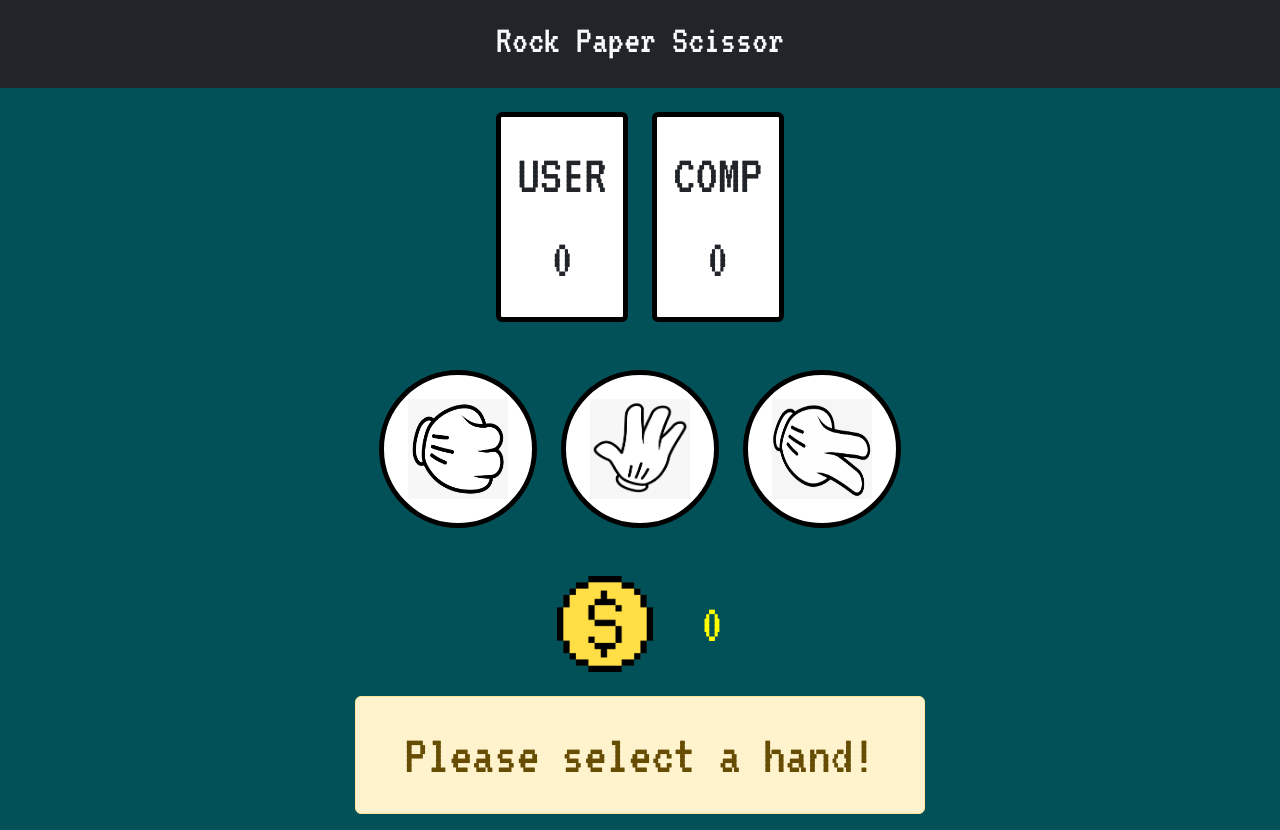
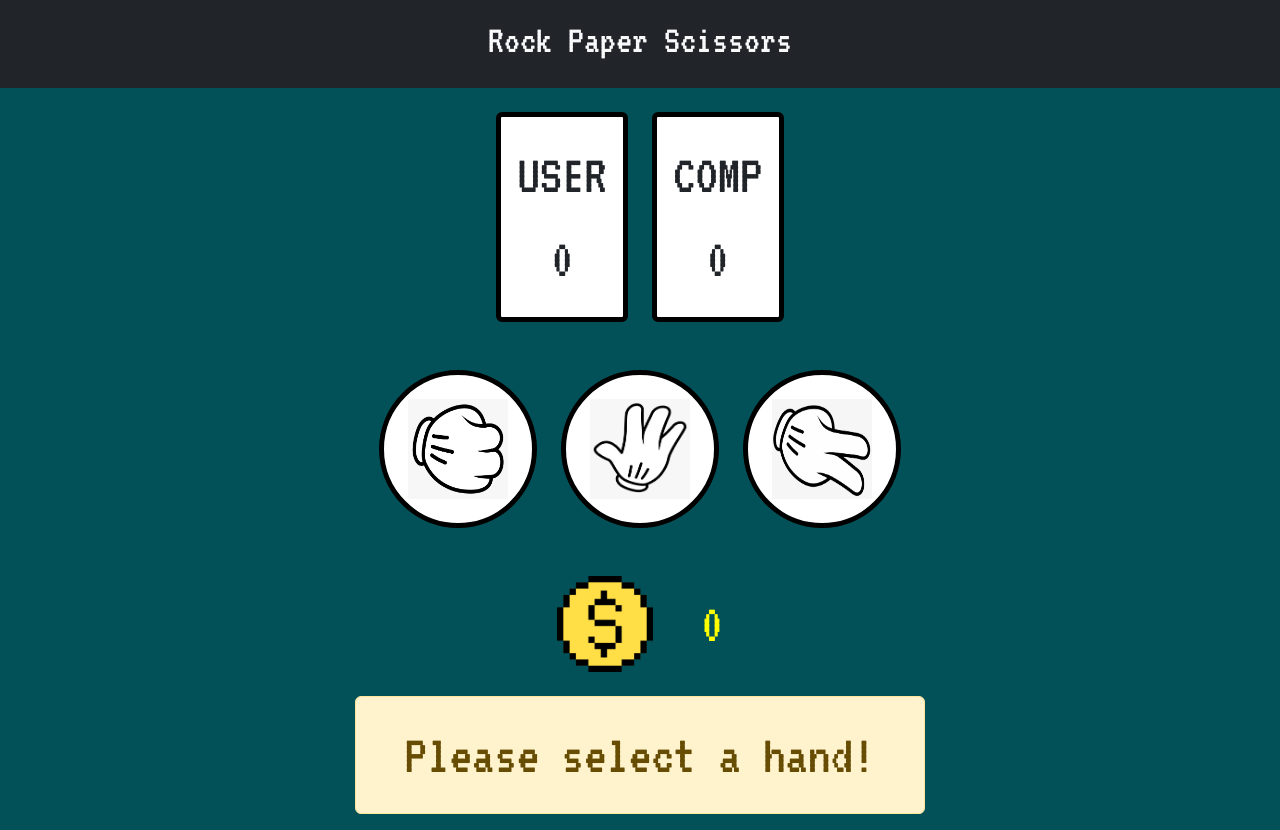
Before and after one commit to Giacomo-Paolini/rock-paper-scissors, a plain HTML site: page index.html in a window 1280 px wide. Drawn offline with nearby package versions, Linux system fonts and the light colour scheme.

Commit message:
fix name

```diff
--- a/index.html
+++ b/index.html
@@ -9,7 +9,7 @@
     <link href="https://cdn.jsdelivr.net/npm/bootstrap@5.3.0/dist/css/bootstrap.min.css" rel="stylesheet" integrity="sha384-9ndCyUaIbzAi2FUVXJi0CjmCapSmO7SnpJef0486qhLnuZ2cdeRhO02iuK6FUUVM" crossorigin="anonymous">
     <link rel="stylesheet" href="https://cdnjs.cloudflare.com/ajax/libs/font-awesome/6.3.0/css/all.min.css">
     <link rel="stylesheet" href="style.css">
-    <title>Rock Paper Scissor</title>
+    <title>Rock Paper Scissors</title>
 </head>
 <body>
 
@@ -17,7 +17,7 @@
         <div class="container">
             <div class="row">
                 <div class="text-center p-3">
-                    <h1>Rock Paper Scissor</h1>
+                    <h1>Rock Paper Scissors</h1>
                 </div>
             </div>
         </div>
```
